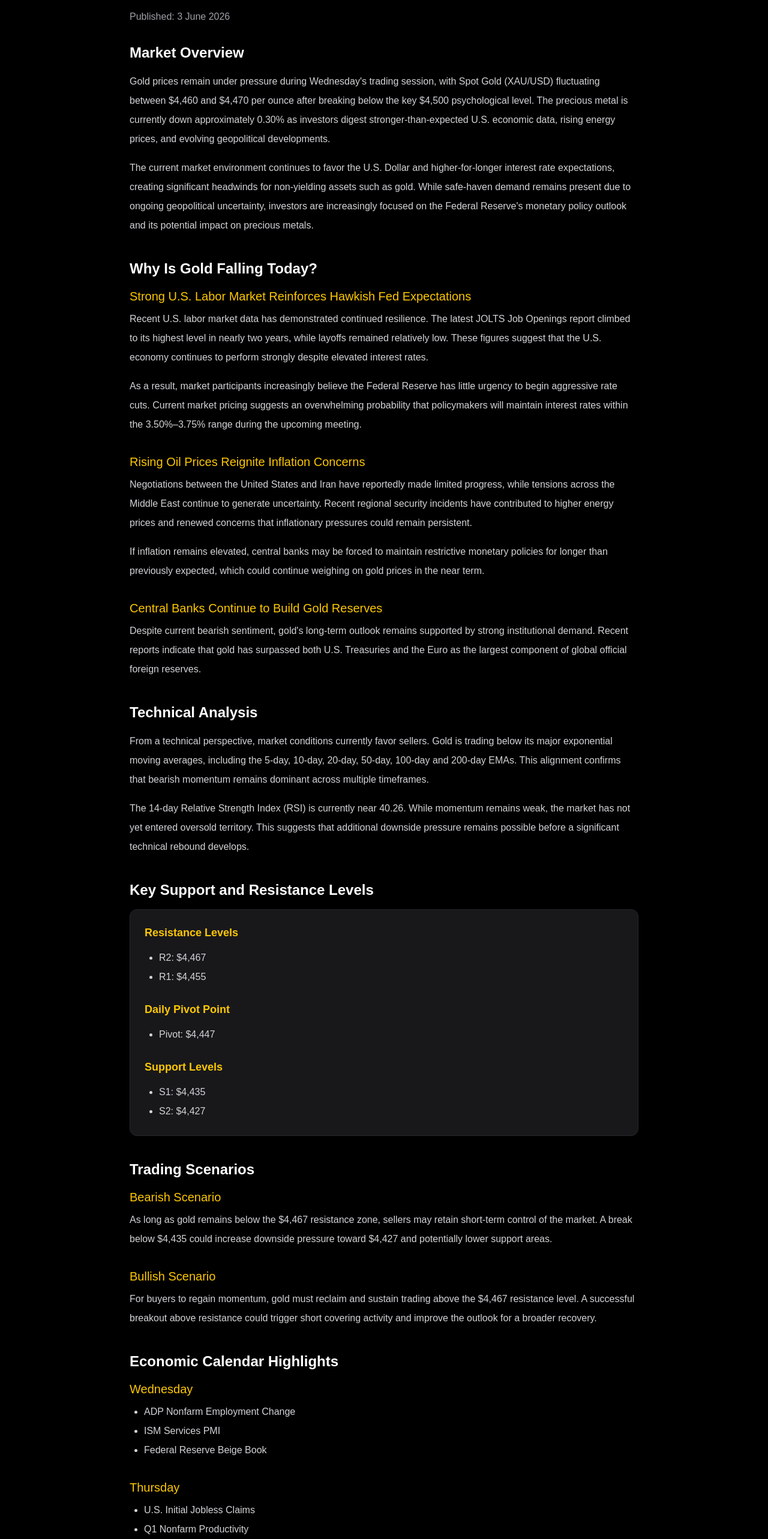
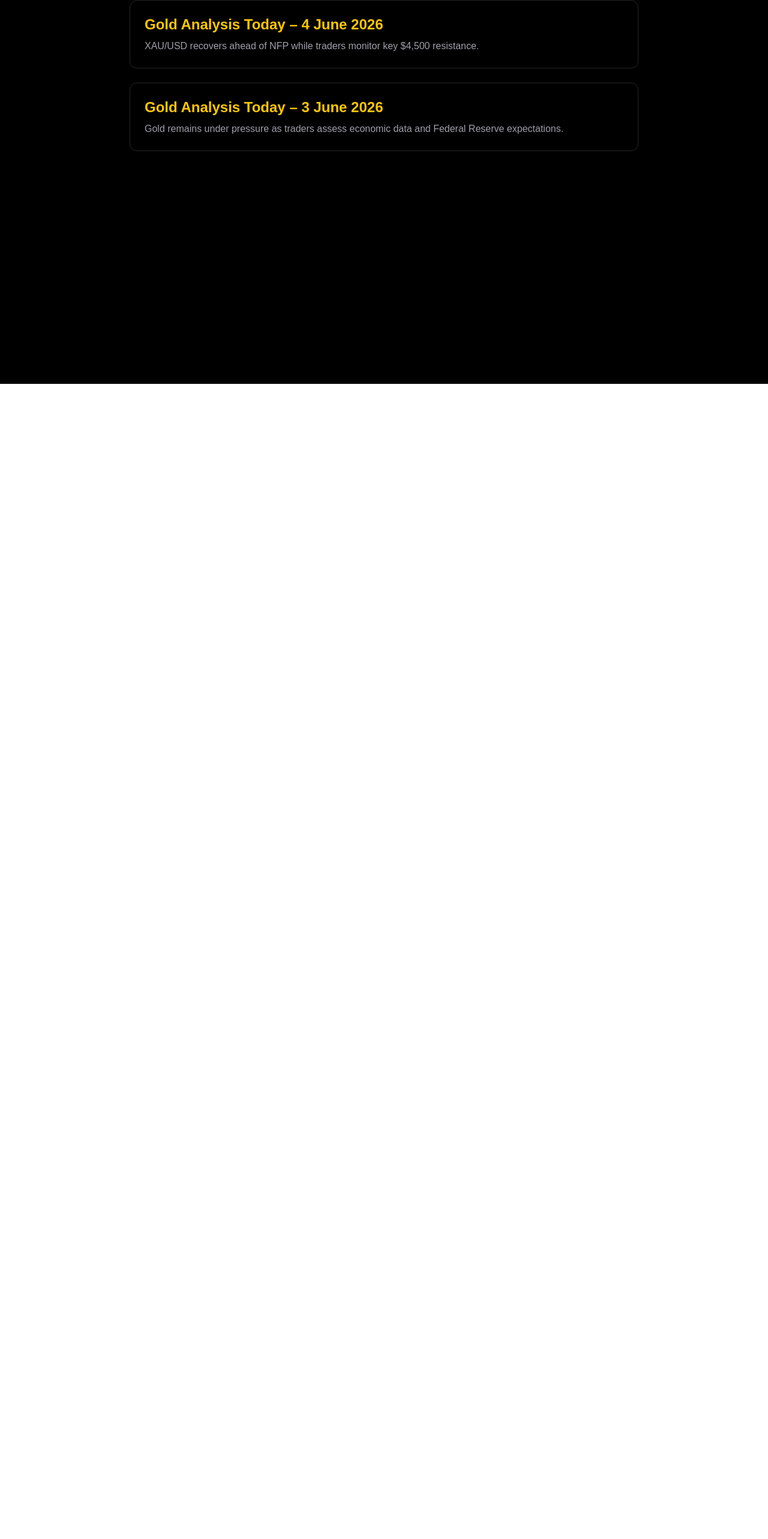
Before and after one commit to CSOoi1181/gold-trader-hub, a Next.js app: page /analysis in a window 1280 px wide. Shown: the part 160-2726 px from the top of the page at 60% size. After the commit the page ends 800 px from the top, so only its background shows below. Built offline with nearby package versions, Linux system fonts and the light colour scheme.

Commit message:
Create analysis article index page

```diff
--- a/app/analysis/page.tsx
+++ b/app/analysis/page.tsx
@@ -1,258 +1,54 @@
+import Link from "next/link";
+
 export const metadata = {
-  title:
-    "Gold Price Forecast Today: XAU/USD Slides Below $4,500 as Fed Expectations Pressure Bullion",
+  title: "Daily Gold Analysis | Gold Trader Hub",
   description:
-    "Gold Price Forecast Today: XAU/USD trades below $4,500 as strong US labor data, rising oil prices and Federal Reserve expectations pressure gold prices. Read our full technical and fundamental analysis.",
+    "Professional daily XAUUSD analysis, gold market outlook, technical analysis, support and resistance levels.",
 };
 
-export default function GoldAnalysisArticle() {
+export default function AnalysisPage() {
   return (
     <main className="min-h-screen bg-black text-white">
       <div className="max-w-4xl mx-auto px-6 py-10">
 
         <h1 className="text-4xl font-bold text-yellow-400 mb-4">
-          Gold Price Forecast Today: XAU/USD Slides Below $4,500 as Fed Expectations Pressure Bullion
+          Daily Gold Analysis
         </h1>
 
-        <p className="text-zinc-400 mb-8">
-          Published: 3 June 2026
+        <p className="text-zinc-400 mb-10">
+          Daily XAUUSD market outlook, technical analysis and trading scenarios.
         </p>
 
-        <div className="space-y-10 text-zinc-300 leading-8">
+        <div className="space-y-6">
 
-          <section>
-            <h2 className="text-2xl font-semibold text-white mb-4">
-              Market Overview
+          <Link
+            href="/analysis/gold-analysis-2026-06-04"
+            className="block p-6 border border-zinc-800 rounded-xl hover:border-yellow-400 transition"
+          >
+            <h2 className="text-2xl font-semibold text-yellow-400">
+              Gold Analysis Today – 4 June 2026
             </h2>
 
-            <p>
-              Gold prices remain under pressure during Wednesday's trading session,
-              with Spot Gold (XAU/USD) fluctuating between $4,460 and $4,470 per
-              ounce after breaking below the key $4,500 psychological level. The
-              precious metal is currently down approximately 0.30% as investors
-              digest stronger-than-expected U.S. economic data, rising energy
-              prices, and evolving geopolitical developments.
+            <p className="text-zinc-400 mt-2">
+              XAU/USD recovers ahead of NFP while traders monitor key $4,500 resistance.
             </p>
+          </Link>
 
-            <p className="mt-4">
-              The current market environment continues to favor the U.S. Dollar
-              and higher-for-longer interest rate expectations, creating
-              significant headwinds for non-yielding assets such as gold. While
-              safe-haven demand remains present due to ongoing geopolitical
-              uncertainty, investors are increasingly focused on the Federal
-              Reserve's monetary policy outlook and its potential impact on
-              precious metals.
-            </p>
-          </section>
-
-          <section>
-            <h2 className="text-2xl font-semibold text-white mb-4">
-              Why Is Gold Falling Today?
+          <Link
+            href="/analysis/gold-analysis-2026-06-03"
+            className="block p-6 border border-zinc-800 rounded-xl hover:border-yellow-400 transition"
+          >
+            <h2 className="text-2xl font-semibold text-yellow-400">
+              Gold Analysis Today – 3 June 2026
             </h2>
 
-            <h3 className="text-xl font-medium text-yellow-400 mb-2">
-              Strong U.S. Labor Market Reinforces Hawkish Fed Expectations
-            </h3>
-
-            <p>
-              Recent U.S. labor market data has demonstrated continued resilience.
-              The latest JOLTS Job Openings report climbed to its highest level in
-              nearly two years, while layoffs remained relatively low. These
-              figures suggest that the U.S. economy continues to perform strongly
-              despite elevated interest rates.
+            <p className="text-zinc-400 mt-2">
+              Gold remains under pressure as traders assess economic data and Federal Reserve expectations.
             </p>
-
-            <p className="mt-4">
-              As a result, market participants increasingly believe the Federal
-              Reserve has little urgency to begin aggressive rate cuts. Current
-              market pricing suggests an overwhelming probability that
-              policymakers will maintain interest rates within the 3.50%–3.75%
-              range during the upcoming meeting.
-            </p>
-
-            <h3 className="text-xl font-medium text-yellow-400 mt-8 mb-2">
-              Rising Oil Prices Reignite Inflation Concerns
-            </h3>
-
-            <p>
-              Negotiations between the United States and Iran have reportedly
-              made limited progress, while tensions across the Middle East
-              continue to generate uncertainty. Recent regional security
-              incidents have contributed to higher energy prices and renewed
-              concerns that inflationary pressures could remain persistent.
-            </p>
-
-            <p className="mt-4">
-              If inflation remains elevated, central banks may be forced to
-              maintain restrictive monetary policies for longer than previously
-              expected, which could continue weighing on gold prices in the near
-              term.
-            </p>
-
-            <h3 className="text-xl font-medium text-yellow-400 mt-8 mb-2">
-              Central Banks Continue to Build Gold Reserves
-            </h3>
-
-            <p>
-              Despite current bearish sentiment, gold's long-term outlook remains
-              supported by strong institutional demand. Recent reports indicate
-              that gold has surpassed both U.S. Treasuries and the Euro as the
-              largest component of global official foreign reserves.
-            </p>
-          </section>
-
-          <section>
-            <h2 className="text-2xl font-semibold text-white mb-4">
-              Technical Analysis
-            </h2>
-
-            <p>
-              From a technical perspective, market conditions currently favor
-              sellers. Gold is trading below its major exponential moving
-              averages, including the 5-day, 10-day, 20-day, 50-day, 100-day and
-              200-day EMAs. This alignment confirms that bearish momentum remains
-              dominant across multiple timeframes.
-            </p>
-
-            <p className="mt-4">
-              The 14-day Relative Strength Index (RSI) is currently near 40.26.
-              While momentum remains weak, the market has not yet entered
-              oversold territory. This suggests that additional downside pressure
-              remains possible before a significant technical rebound develops.
-            </p>
-          </section>
-
-          <section>
-            <h2 className="text-2xl font-semibold text-white mb-4">
-              Key Support and Resistance Levels
-            </h2>
-
-            <div className="bg-zinc-900 p-6 rounded-xl border border-zinc-800">
-              <h3 className="text-lg font-semibold text-yellow-400 mb-3">
-                Resistance Levels
-              </h3>
-
-              <ul className="list-disc ml-6">
-                <li>R2: $4,467</li>
-                <li>R1: $4,455</li>
-              </ul>
-
-              <h3 className="text-lg font-semibold text-yellow-400 mt-6 mb-3">
-                Daily Pivot Point
-              </h3>
-
-              <ul className="list-disc ml-6">
-                <li>Pivot: $4,447</li>
-              </ul>
-
-              <h3 className="text-lg font-semibold text-yellow-400 mt-6 mb-3">
-                Support Levels
-              </h3>
-
-              <ul className="list-disc ml-6">
-                <li>S1: $4,435</li>
-                <li>S2: $4,427</li>
-              </ul>
-            </div>
-          </section>
-
-          <section>
-            <h2 className="text-2xl font-semibold text-white mb-4">
-              Trading Scenarios
-            </h2>
-
-            <h3 className="text-xl font-medium text-yellow-400 mb-2">
-              Bearish Scenario
-            </h3>
-
-            <p>
-              As long as gold remains below the $4,467 resistance zone, sellers
-              may retain short-term control of the market. A break below $4,435
-              could increase downside pressure toward $4,427 and potentially
-              lower support areas.
-            </p>
-
-            <h3 className="text-xl font-medium text-yellow-400 mt-8 mb-2">
-              Bullish Scenario
-            </h3>
-
-            <p>
-              For buyers to regain momentum, gold must reclaim and sustain
-              trading above the $4,467 resistance level. A successful breakout
-              above resistance could trigger short covering activity and improve
-              the outlook for a broader recovery.
-            </p>
-          </section>
-
-          <section>
-            <h2 className="text-2xl font-semibold text-white mb-4">
-              Economic Calendar Highlights
-            </h2>
-
-            <h3 className="text-xl font-medium text-yellow-400 mb-2">
-              Wednesday
-            </h3>
-
-            <ul className="list-disc ml-6">
-              <li>ADP Nonfarm Employment Change</li>
-              <li>ISM Services PMI</li>
-              <li>Federal Reserve Beige Book</li>
-            </ul>
-
-            <h3 className="text-xl font-medium text-yellow-400 mt-8 mb-2">
-              Thursday
-            </h3>
-
-            <ul className="list-disc ml-6">
-              <li>U.S. Initial Jobless Claims</li>
-              <li>Q1 Nonfarm Productivity</li>
-            </ul>
-
-            <h3 className="text-xl font-medium text-yellow-400 mt-8 mb-2">
-              Friday
-            </h3>
-
-            <ul className="list-disc ml-6">
-              <li>U.S. Nonfarm Payrolls (NFP)</li>
-              <li>U.S. Unemployment Rate</li>
-            </ul>
-          </section>
-
-          <section>
-            <h2 className="text-2xl font-semibold text-white mb-4">
-              Trader's Conclusion
-            </h2>
-
-            <p>
-              Gold remains under short-term pressure as stronger U.S. economic
-              data, elevated oil prices, and expectations for higher interest
-              rates continue to weigh on investor sentiment.
-            </p>
-
-            <p className="mt-4">
-              However, ongoing geopolitical uncertainty and robust central bank
-              demand continue to provide important long-term support for the
-              precious metal. Traders should remain disciplined and closely
-              monitor upcoming economic releases that could determine the next
-              major move in XAU/USD.
-            </p>
-          </section>
-
-          <section>
-            <h2 className="text-2xl font-semibold text-white mb-4">
-              Risk Disclaimer
-            </h2>
-
-            <p>
-              This analysis is provided for educational purposes only and should
-              not be considered financial advice. Trading financial markets
-              involves substantial risk, and past performance does not guarantee
-              future results. Always conduct your own research and implement
-              appropriate risk management before making any trading decisions.
-            </p>
-          </section>
+          </Link>
 
         </div>
+
       </div>
     </main>
   );
```
